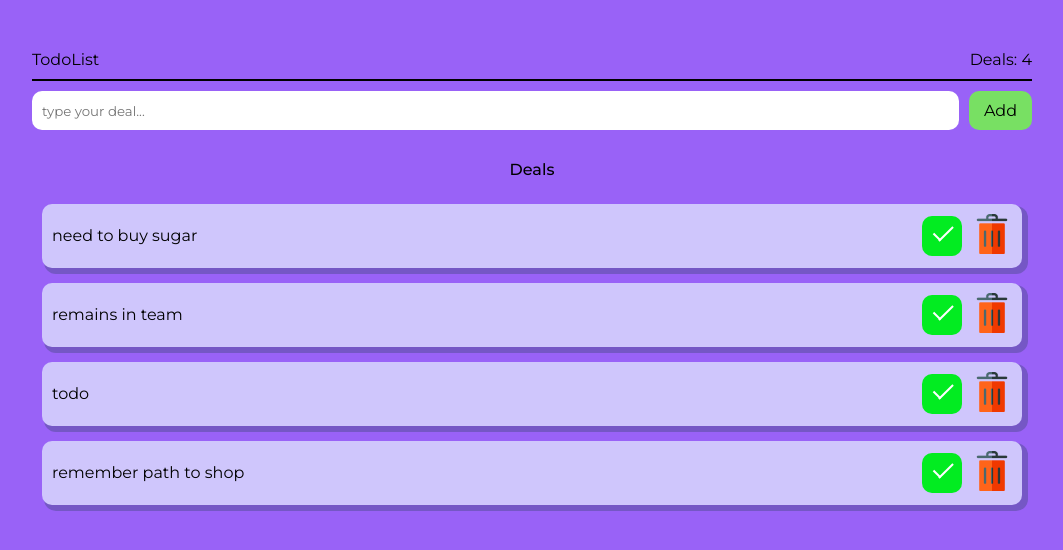
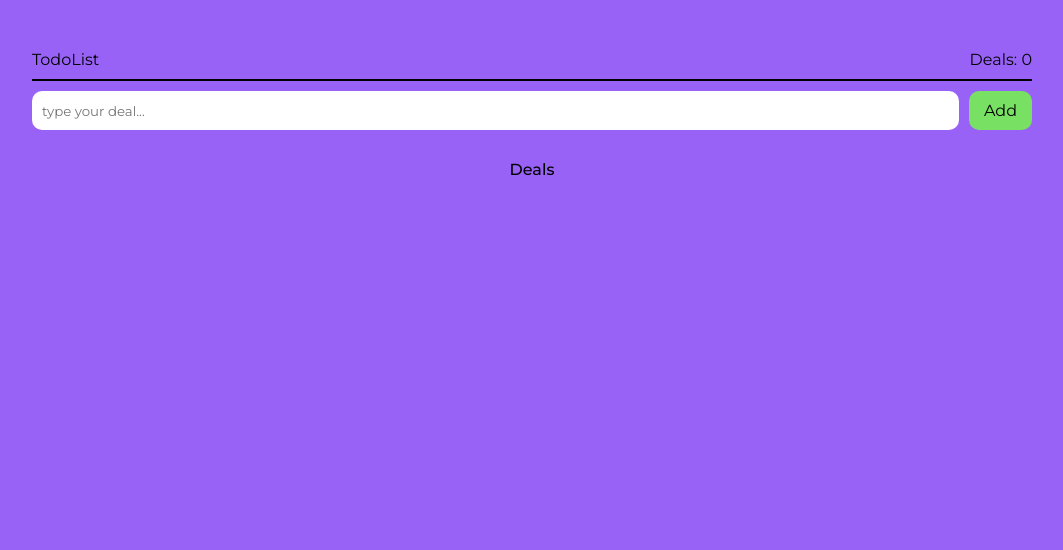
Before and after one commit to DSoftheM/todolist, a React (Create React App) app: page / in a window 1280 px wide. Shown: the top 550 px of the page, without its empty margins (108-1171 px from the left). Built offline with nearby package versions, Linux system fonts and the light colour scheme; the HTML template or start-up script is replaced by a standard one.

Commit message:
connected to localStorage(can't done yet)

```diff
--- a/src/components/Deals/Deals.js
+++ b/src/components/Deals/Deals.js
@@ -4,19 +4,22 @@ import './Deals.css';
 
 export default function Deals({dealsName, deals, setDeals, doneDeals, setDoneDeals}) {
 
-    let currentDeals = [];
-    switch (dealsName) {
-        case DealNames.done:
-            currentDeals = [...doneDeals];
-            break;
-        case DealNames.uncompleted:
-            currentDeals = [...deals];
-            break;
-        default:
-            throw new Error('dealsName ?');
-    };
+    let localStorageDeals = localStorage.getItem('deals');
 
-    console.log('Deals');
+    let currentDeals = localStorageDeals
+        ? localStorageDeals.split(',')
+        : [];
+    // switch (dealsName) {
+    //     case DealNames.done:
+    //         currentDeals = [...doneDeals];
+    //         break;
+    //     case DealNames.uncompleted:
+    //         currentDeals = [...deals];
+    //         break;
+    //     default:
+    //         throw new Error('dealsName ?');
+    // };
+
 
 
 
--- a/src/components/DealsItem.js/DealsItem.js
+++ b/src/components/DealsItem.js/DealsItem.js
@@ -6,19 +6,28 @@ export default function DealsItem({dealText = '', isDone = false, index = -1, do
 
     function onDoneClick() {
         const ul = document.querySelector('.deals__items');
+        const thisLi = Array.from(ul.childNodes).filter(x => x.textContent === dealText)[0];
+
         console.log('ссылка на list ul :>> ', ul);
-        const thisLi = Array.from(ul.childNodes).filter(x => x.textContent === dealText)[0];
         index = getIndex(ul, thisLi);
 
         setDoneDeals([...doneDeals, dealText]);
 
-
+        updateLocalStorage();
 
         // const updatedDeals = [...deals];
         // updatedDeals.splice(updatedDeals.indexOf(dealText), 1);
         // setDeals(updatedDeals);
 
         addClassesDoneAndRemove(index);
+    }
+
+    function updateLocalStorage() {
+        let currentStorageDeals = localStorage.getItem('deals').split(',');
+        let indexOfStorage = currentStorageDeals.indexOf(dealText);
+        console.log(indexOfStorage);
+        let updatedStorageDeals = currentStorageDeals.splice(indexOfStorage, 1);
+        localStorage.setItem('deals', updatedStorageDeals);
     }
 
     return (
--- a/src/components/TodoInput/TodoInput.js
+++ b/src/components/TodoInput/TodoInput.js
@@ -1,6 +1,17 @@
 import './TodoInput.css';
 
 export default function TodoInput({deals, setDeals}) {
+
+    function onAddClick(event) {
+        let input = document.querySelector('.input-field');
+        if (input.value) {
+            setDeals([inputText, ...deals]);
+            localStorage.setItem('deals', [inputText, ...deals])
+            input.value = '';
+        } else {
+            console.log('value is empty');
+        }
+    }
 
     let inputText = '';
     return (
@@ -15,16 +26,7 @@ export default function TodoInput({deals, setDeals}) {
             ></input>
             <div
                 className="add"
-                onClick={() => {
-                    let input = document.querySelector('.input-field');
-                    if (input.value) {
-                        setDeals([inputText, ...deals]);
-                        input.value = '';
-                    } else {
-                        console.log('value is empty');
-                    }
-                }}
-
+                onClick={(e) => onAddClick(e)}
             >Add</div>
         </div>
     );
--- a/src/components/TodoList.js
+++ b/src/components/TodoList.js
@@ -4,8 +4,14 @@ import TodoInput from "./TodoInput/TodoInput";
 import TodoListHeader from "./TodoListHeader/TodoListHeader";
 
 function TodoList() {
-    let [deals, setDeals] = useState(['need to buy sugar', 'remains in team', 'todo', 'remember path to shop']);
+    const localStorageDeals = localStorage.getItem('deals');
+    let initDeals = [];
+    if (localStorageDeals)
+        initDeals = localStorageDeals.split(',');
+
+    let [deals, setDeals] = useState([...initDeals]);
     let [doneDeals, setDoneDeals] = useState(['done1', 'done2']);
+
 
     return (
         <>
```
Also changed, not shown: 1 other file (tests, documents, lock files or other folders).
